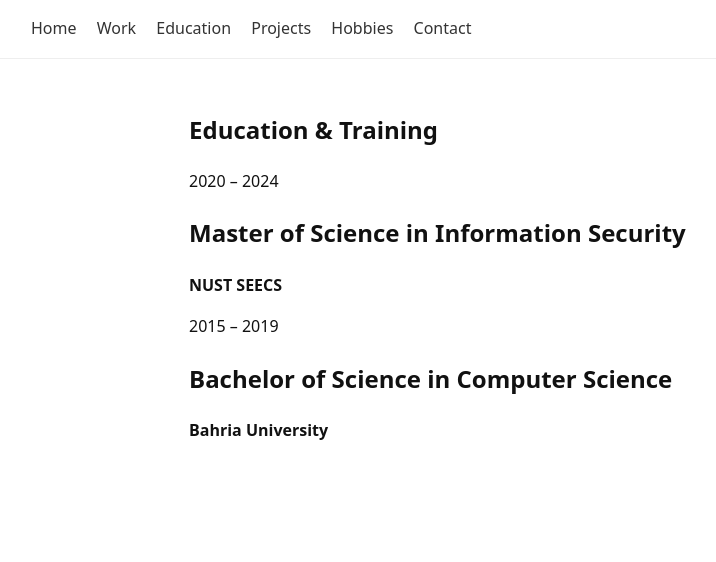
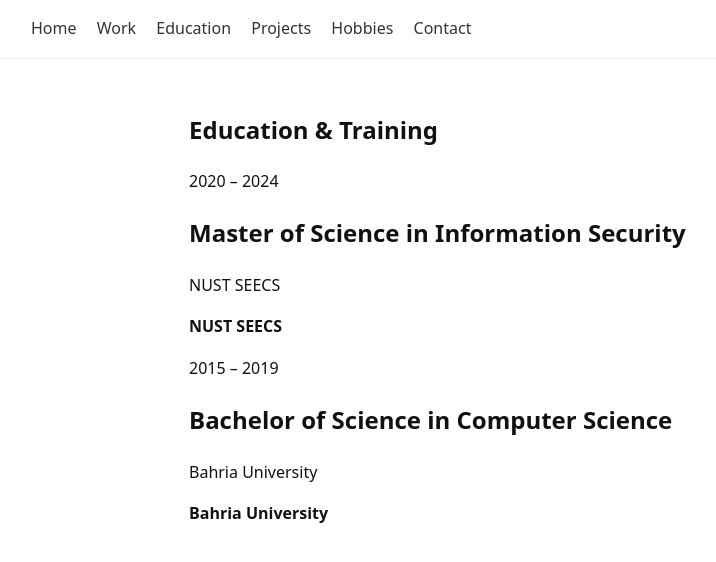
Before and after one commit to bilal-ismail/bilal-ismail.github.io, a Jekyll site: the page built from education.md, in a window 1280 px wide. Shown: the top 562 px of the page, without its empty margins (1-717 px from the left). Built offline with Jekyll 4.4.1, drawn with Linux system fonts in a browser that asks for light colours.

Commit message:
Update timeline-item.html

```diff
--- a/_includes/timeline-item.html
+++ b/_includes/timeline-item.html
@@ -1,4 +1,4 @@
-<div class="timeline-item">
+<div class="timeline-item" data-domain="{{ include.item.domain | downcase }}">
   <span class="timeline-period">
     {{ include.item.start }}
     {% if include.item.finish and include.item.finish != include.item.start %}
@@ -16,9 +16,12 @@
     {% endif %}
   </h2>
 
-  {% if include.item.organization %}
-    <p><strong>{{ include.item.organization }}</strong></p>
+  {% if include.item.organization or include.item.institution %}
+    <div class="timeline-meta">
+      {{ include.item.organization }}{{ include.item.institution }}
+    </div>
   {% endif %}
+
 
   {% if include.item.institution %}
     <p><strong>{{ include.item.institution }}</strong></p>
```
